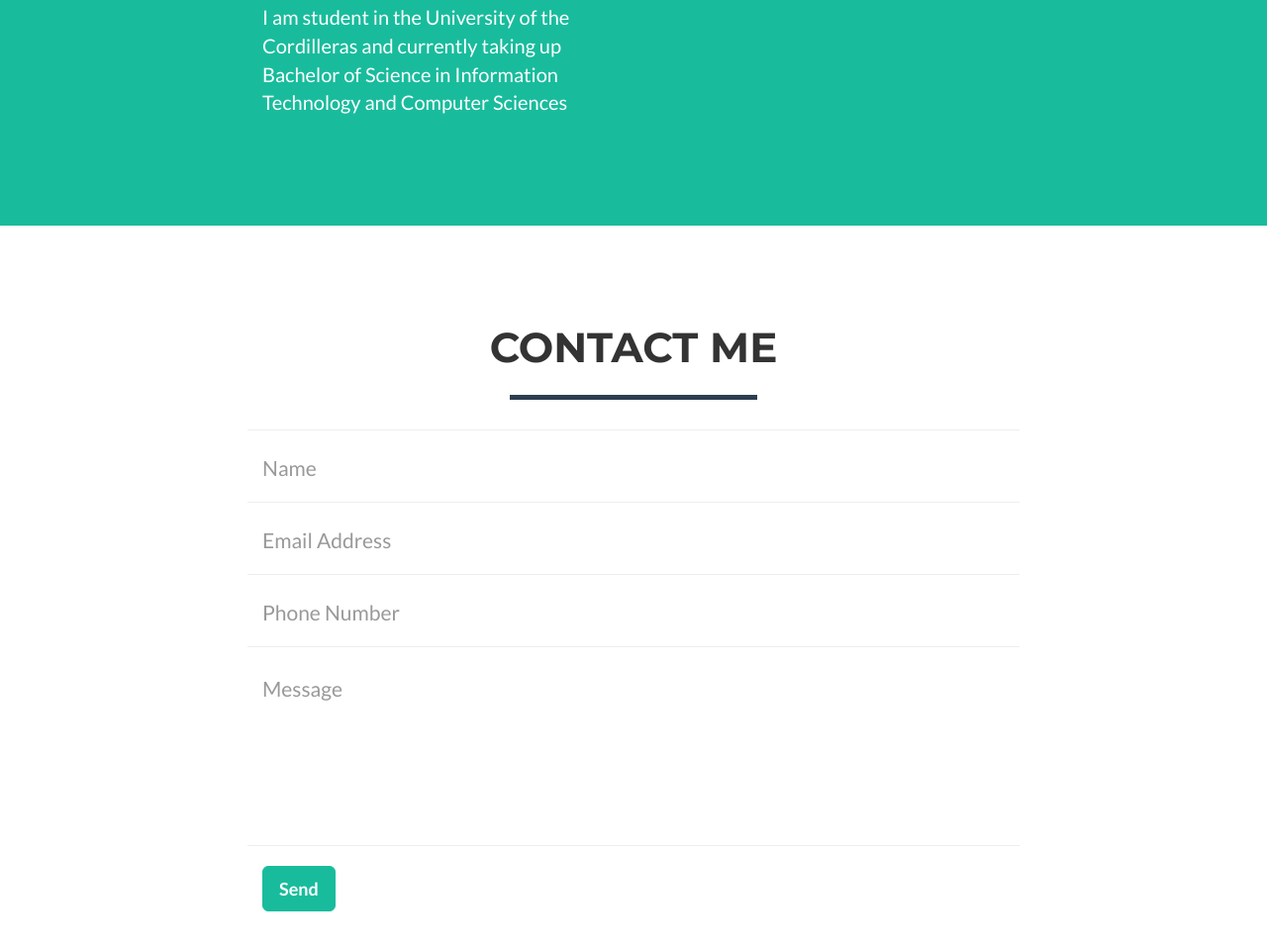
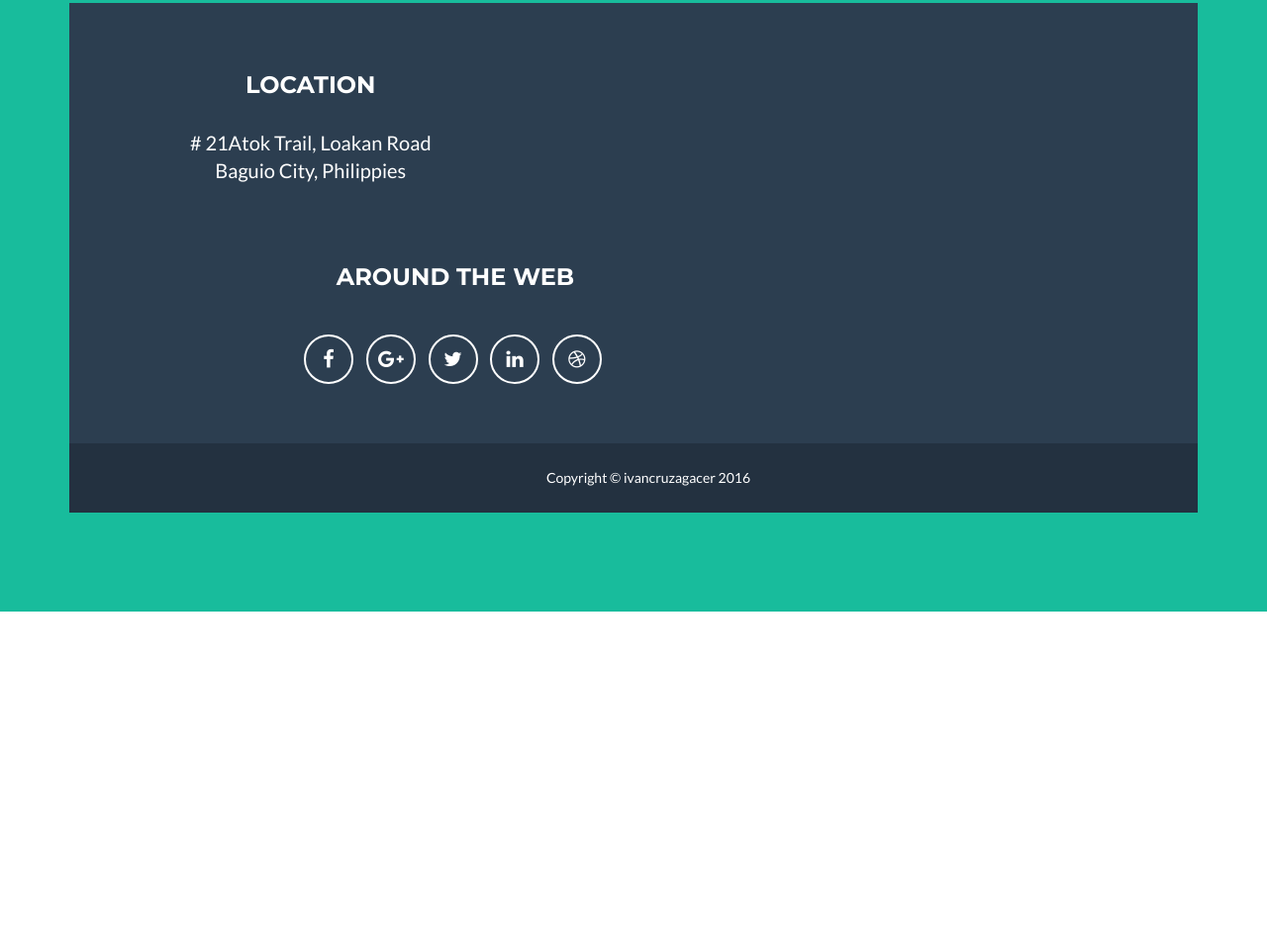
Before and after one commit to ivancruzagacer/ivancruzagacer.github.io, a website: page index.html in a window 1280 px wide. Shown: the part 1799-2758 px from the top of the page at 99% size. After the commit the page ends 2417 px from the top, so only its background shows below. Drawn offline with nearby package versions, Linux system fonts and the light colour scheme.

Commit message:
Update index.html

```diff
--- a/index.html
+++ b/index.html
@@ -165,68 +165,7 @@
                     <hr class="star-light">
                 </div>
             </div>
-            <div class="row">
-                <div class="col-lg-4 col-lg-offset-2">
-                    <p>I am student in the University of the Cordilleras and currently taking up Bachelor of Science in Information Technology and Computer Sciences</p>
-                </div>
-            </div>
-        </div>
-    </section>
 
-    <!-- Contact Section -->
-    <section id="contact">
-        <div class="container">
-            <div class="row">
-                <div class="col-lg-12 text-center">
-                    <h2>Contact Me</h2>
-                    <hr class="star-primary">
-                </div>
-            </div>
-            <div class="row">
-                <div class="col-lg-8 col-lg-offset-2">
-                    <!-- To configure the contact form email address, go to mail/contact_me.php and update the email address in the PHP file on line 19. -->
-                    <!-- The form should work on most web servers, but if the form is not working you may need to configure your web server differently. -->
-                    <form name="sentMessage" id="contactForm" novalidate>
-                        <div class="row control-group">
-                            <div class="form-group col-xs-12 floating-label-form-group controls">
-                                <label>Name:</label>
-                                <input type="text" class="form-control" placeholder="Name" id="name" required data-validation-required-message="Please enter your name.">
-                                <p class="help-block text-danger"></p>
-                            </div>
-                        </div>
-                        <div class="row control-group">
-                            <div class="form-group col-xs-12 floating-label-form-group controls">
-                                <label>Email Address</label>
-                                <input type="email" class="form-control" placeholder="Email Address" id="email" required data-validation-required-message="Please enter your email address.">
-                                <p class="help-block text-danger"></p>
-                            </div>
-                        </div>
-                        <div class="row control-group">
-                            <div class="form-group col-xs-12 floating-label-form-group controls">
-                                <label>Phone Number</label>
-                                <input type="tel" class="form-control" placeholder="Phone Number" id="phone" required data-validation-required-message="Please enter your phone number.">
-                                <p class="help-block text-danger"></p>
-                            </div>
-                        </div>
-                        <div class="row control-group">
-                            <div class="form-group col-xs-12 floating-label-form-group controls">
-                                <label>Message</label>
-                                <textarea rows="5" class="form-control" placeholder="Message" id="message" required data-validation-required-message="Please enter a message."></textarea>
-                                <p class="help-block text-danger"></p>
-                            </div>
-                        </div>
-                        <br>
-                        <div id="success"></div>
-                        <div class="row">
-                            <div class="form-group col-xs-12">
-                                <button type="submit" class="btn btn-success btn-lg">Send</button>
-                            </div>
-                        </div>
-                    </form>
-                </div>
-            </div>
-        </div>
-    </section>
 
     <!-- Footer -->
     <footer class="text-center">
@@ -238,7 +177,7 @@
                         <p># 21Atok Trail, Loakan Road
                             <br>Baguio City, Philippies</p>
                     </div>
-                    <div class="footer-col col-md-9">
+                    <div class="footer-col col-md-8">
                         <h3>Around the Web</h3>
                         <ul class="list-inline">
                             <li>
```
